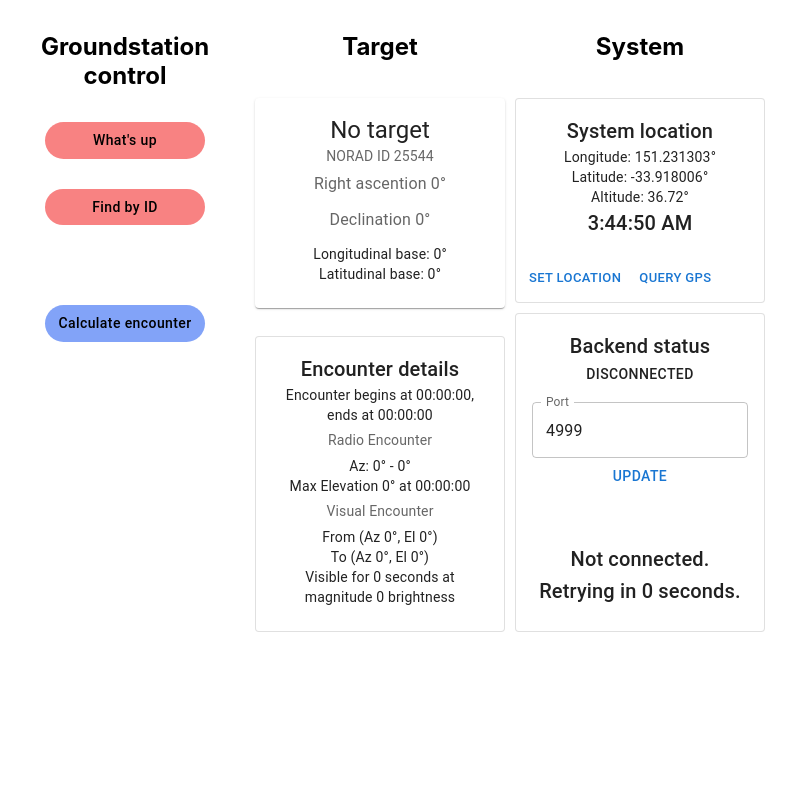
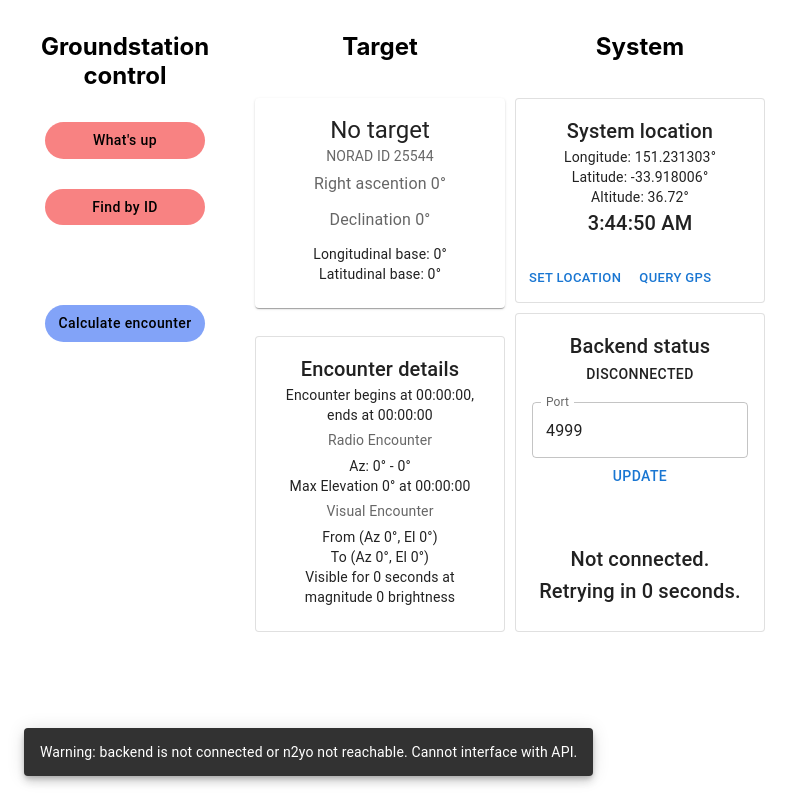
Before and after one commit to bluesatunsw/groundstation, a React (Create React App) app in the folder frontend/: page / in a window 1280 px wide. Shown: the whole page, without its empty margins (0-809 px from the left). Built offline with nearby package versions, Linux system fonts and the light colour scheme.

Commit message:
Added snackbar warning for no backend connection and added lockout feature to avoid getting into modals with no access to n2yo

```diff
--- a/frontend/src/pages/Home.tsx
+++ b/frontend/src/pages/Home.tsx
@@ -2,7 +2,7 @@ import React, { useState } from 'react';
 import styled from 'styled-components';
 import Sidebar from '../components/Sidebar';
 import Stack from "@mui/material/Stack"
-import { Dialog, DialogContent } from "@mui/material"
+import { Dialog, DialogContent, Snackbar } from "@mui/material"
 import type { gps_pos } from '../types/hardwareTypes';
 import type { targetSat } from '../types/targetSat';
 import TargetInfo from '../components/TargetInfo/TargetInfo';
@@ -86,9 +86,13 @@ const Index: React.FC = () => {
         <div style={{ display: 'flex', float: "left", height: "100%" }}>
             <Sidebar setWhatsUpModal={setWhatsUpModal} onFindId={findId}
                 setTargetModal={setTargetModal} onCalcEn={calcEncounter} />
+            <Snackbar
+                open={!beConnected}
+                message="Warning: backend is not connected or n2yo not reachable. Cannot interface with API."/>
+
             {/* Location selector modal */}
             <Dialog
-                open={locModal}
+                open={locModal && beConnected}
                 onClose={() => setLocModal(false)}
             >
                 <DialogContent>
@@ -98,7 +102,7 @@ const Index: React.FC = () => {
 
             {/* Target selector modal */}
             <Dialog
-                open={targetModal}
+                open={targetModal && beConnected}
                 onClose={() => setTargetModal(false)}
                 fullWidth={true}
             >
@@ -110,7 +114,7 @@ const Index: React.FC = () => {
 
             {/* What's up modal */}
             <Dialog
-                open={whatsUpModal}
+                open={whatsUpModal  && beConnected}
                 onClose={() => setWhatsUpModal(false)}
                 maxWidth={'sm'}
                 fullWidth={true}
```
